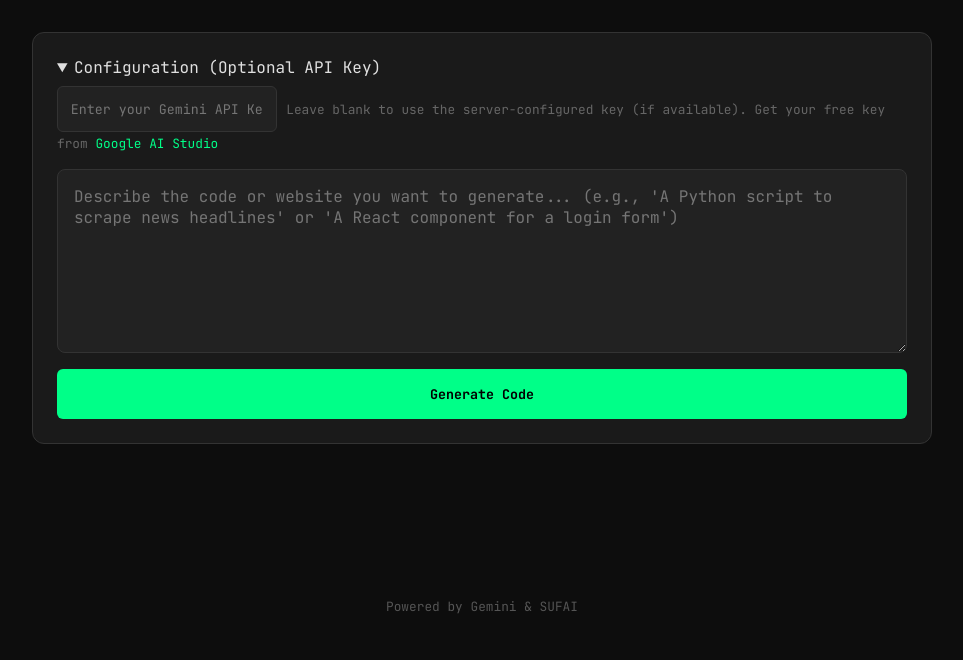
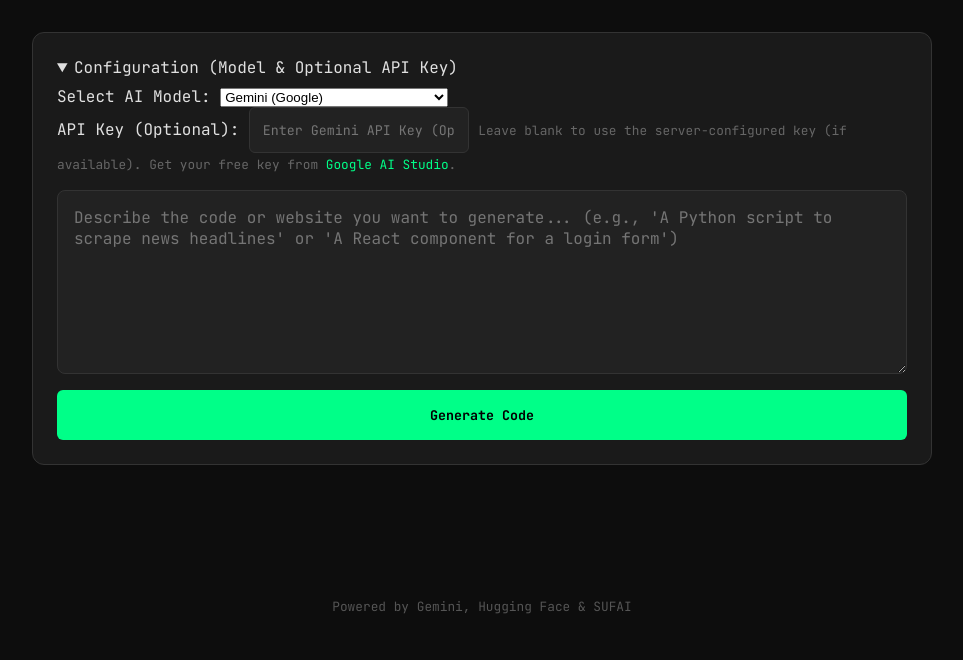
Before and after one commit to sudhanshu-mishr/sufai, a Flask app: page / in a window 1280 px wide, after a click on "Configuration (Model & Optional API Key)". Shown: the part 140-800 px from the top of the page, without its empty margins (158-1121 px from the left). Run offline with Flask 3, Linux system fonts and the light colour scheme.

Commit message:
Add Hugging Face Support to SUFAI
Co-authored-by: sudhanshu-mishr <219380738+sudhanshu-mishr@users.noreply.github.com>

````diff
--- a/app.py
+++ b/app.py
@@ -2,7 +2,9 @@ import os
 import io
 import json
 import zipfile
+import requests
 import google.generativeai as genai
+from huggingface_hub import InferenceClient
 from flask import Flask, render_template, request, send_file, jsonify
 
 app = Flask(__name__)
@@ -11,12 +13,23 @@ app = Flask(__name__)
 def index():
     return render_template('index.html')
 
-def generate_code_from_api(prompt, api_key):
-    # Prioritize user provided key, fallback to env variable
+def clean_json_text(text):
+    text = text.strip()
+    # Robust cleanup for markdown code blocks
+    if text.startswith('```json'):
+        text = text[7:]
+    elif text.startswith('```'):
+        text = text[3:]
+
+    if text.endswith('```'):
+        text = text[:-3]
+    return text.strip()
+
+def generate_code_from_gemini(prompt, api_key):
     effective_api_key = api_key if api_key else os.environ.get('GEMINI_API_KEY')
 
     if not effective_api_key:
-        return {"error": "API Key is missing. Please configure GEMINI_API_KEY on the server or provide one in settings."}
+        return {"error": "Gemini API Key is missing. Please configure GEMINI_API_KEY on the server or provide one in settings."}
 
     genai.configure(api_key=effective_api_key)
     try:
@@ -36,7 +49,6 @@ def generate_code_from_api(prompt, api_key):
         Persona:
         -   You are helpful, precise, and expert-level.
         -   You prefer modern frameworks and robust solutions.
-        -   You do not explain your thought process outside the code comments or README.
 
         Example Output Format:
         {
@@ -49,33 +61,88 @@ def generate_code_from_api(prompt, api_key):
 
         response = model.generate_content(full_prompt)
         text = response.text.strip()
-
-        # Robust cleanup for markdown code blocks
-        if text.startswith('```json'):
-            text = text[7:]
-        elif text.startswith('```'):
-            text = text[3:]
-
-        if text.endswith('```'):
-            text = text[:-3]
+        text = clean_json_text(text)
 
         return json.loads(text)
     except Exception as e:
-        return {"error": str(e)}
+        return {"error": f"Gemini Error: {str(e)}"}
+
+def generate_code_from_huggingface(prompt, api_key):
+    effective_api_key = api_key if api_key else os.environ.get('HUGGINGFACE_API_KEY')
+
+    # Check if we have a key, if not we might still try if the model allows free anonymous access (rare for inference API),
+    # but usually requires a token.
+    if not effective_api_key:
+        return {"error": "Hugging Face Token is missing. Please configure HUGGINGFACE_API_KEY on the server or provide one in settings."}
+
+    try:
+        # Using Meta-Llama-3-8B-Instruct which is often available
+        repo_id = "meta-llama/Meta-Llama-3-8B-Instruct"
+
+        client = InferenceClient(token=effective_api_key)
+
+        system_instruction = """You are SUFAI, an elite AI Coding Agent.
+Your task is to generate code based on the user's request.
+IMPORTANT: You must format your response strictly as a JSON object where keys are filenames and values are the file contents.
+Do NOT include any markdown formatting, explanations, or text outside the JSON object.
+Example: {"main.py": "print('Hello')"}
+"""
+
+        messages = [
+            {"role": "system", "content": system_instruction},
+            {"role": "user", "content": prompt}
+        ]
+
+        # InferenceClient.chat_completion is correct for newer hugginface_hub versions
+        # Ensure we pass the model name if initialized without one, or just rely on default if client init with token only?
+        # InferenceClient(token=...) defaults to a generic endpoint, usually we need to specify model in call or init.
+        # Let's specify it in the call.
+
+        response = client.chat_completion(
+            messages=messages,
+            model=repo_id,
+            max_tokens=2000,
+            temperature=0.2
+        )
+
+        text = response.choices[0].message.content.strip()
+
+        # Attempt to clean up JSON
+        try:
+            cleaned_text = clean_json_text(text)
+            return json.loads(cleaned_text)
+        except json.JSONDecodeError:
+            # Fallback if the model returned extra text despite instructions
+            # Sometimes models return "Here is the JSON:\n{...}"
+            start = text.find('{')
+            end = text.rfind('}') + 1
+            if start != -1 and end != -1:
+                return json.loads(text[start:end])
+            else:
+                raise ValueError("Could not parse JSON from model response")
+
+    except Exception as e:
+        return {"error": f"Hugging Face Error: {str(e)}"}
 
 @app.route('/api/generate', methods=['POST'])
 def generate():
     data = request.get_json()
     prompt = data.get('prompt')
     api_key = data.get('apiKey')
+    model_type = data.get('model', 'gemini') # Default to gemini
 
     if not prompt:
         return jsonify({"error": "Prompt is required"}), 400
 
-    generated_files = generate_code_from_api(prompt, api_key)
+    if model_type == 'huggingface':
+        generated_files = generate_code_from_huggingface(prompt, api_key)
+    else:
+        generated_files = generate_code_from_gemini(prompt, api_key)
 
-    if "error" in generated_files:
-        status_code = 500 if "API Key is missing" not in generated_files["error"] else 401
+    if isinstance(generated_files, dict) and "error" in generated_files:
+        status_code = 500
+        if "API Key is missing" in generated_files["error"] or "Token is missing" in generated_files["error"]:
+            status_code = 401
         return jsonify(generated_files), status_code
 
     return jsonify({"files": generated_files})
@@ -103,6 +170,5 @@ def create_zip():
     )
 
 if __name__ == '__main__':
-    # Use PORT from environment for Render compatibility, default to 5000
     port = int(os.environ.get("PORT", 5000))
     app.run(host='0.0.0.0', port=port, debug=False)
--- a/render.yaml
+++ b/render.yaml
@@ -9,3 +9,5 @@ services:
         value: 3.12.12
       - key: GEMINI_API_KEY
         sync: false
+      - key: HUGGINGFACE_API_KEY
+        sync: false
--- a/requirements.txt
+++ b/requirements.txt
@@ -1,3 +1,4 @@
 flask
 google-generativeai
 gunicorn
+huggingface_hub
--- a/static/js/script.js
+++ b/static/js/script.js
@@ -2,6 +2,9 @@ document.addEventListener('DOMContentLoaded', () => {
     const generateBtn = document.getElementById('generate-btn');
     const promptInput = document.getElementById('prompt');
     const apiKeyInput = document.getElementById('api-key');
+    const modelSelect = document.getElementById('model-select');
+    const apiKeyHelp = document.getElementById('api-key-help');
+    const apiKeyLink = document.getElementById('api-key-link');
     const resultSection = document.getElementById('result-section');
     const codePreview = document.getElementById('code-preview');
     const downloadBtn = document.getElementById('download-btn');
@@ -10,16 +13,29 @@ document.addEventListener('DOMContentLoaded', () => {
 
     let currentFiles = null;
 
+    // Handle Model Selection Changes
+    modelSelect.addEventListener('change', () => {
+        const selectedModel = modelSelect.value;
+        if (selectedModel === 'huggingface') {
+            apiKeyInput.placeholder = 'Enter Hugging Face Access Token (Optional)';
+            apiKeyHelp.innerHTML = 'Leave blank to use the server-configured token (if available). Get your free token from <a href="https://huggingface.co/settings/tokens" target="_blank" id="api-key-link">Hugging Face Settings</a>.';
+        } else {
+            apiKeyInput.placeholder = 'Enter Gemini API Key (Optional)';
+            apiKeyHelp.innerHTML = 'Leave blank to use the server-configured key (if available). Get your free key from <a href="https://aistudio.google.com/app/apikey" target="_blank" id="api-key-link">Google AI Studio</a>.';
+        }
+        // Re-bind link since innerHTML replacement destroyed the old element reference if we used it directly,
+        // but here we just replaced the innerHTML so the ID inside it is new.
+    });
+
     generateBtn.addEventListener('click', async () => {
         const prompt = promptInput.value.trim();
         const apiKey = apiKeyInput.value.trim();
+        const model = modelSelect.value;
 
         if (!prompt) {
             alert('Please describe what you want to generate.');
             return;
         }
-
-        // Removed client-side check for API Key. Backend handles it.
 
         generateBtn.disabled = true;
         btnText.textContent = 'Generating...';
@@ -35,7 +51,7 @@ document.addEventListener('DOMContentLoaded', () => {
                 headers: {
                     'Content-Type': 'application/json'
                 },
-                body: JSON.stringify({ prompt, apiKey }) // Send apiKey even if empty
+                body: JSON.stringify({ prompt, apiKey, model })
             });
 
             if (!response.ok) {
--- a/templates/index.html
+++ b/templates/index.html
@@ -16,12 +16,23 @@
 
         <main>
             <div class="input-section">
-                <!-- API Key Section - Optional / Configurable -->
+                <!-- Configuration Section -->
                 <details class="api-key-container">
-                    <summary>Configuration (Optional API Key)</summary>
-                    <div class="api-key-input-wrapper">
-                        <input type="password" id="api-key" placeholder="Enter your Gemini API Key (Optional)" />
-                        <small>Leave blank to use the server-configured key (if available). Get your free key from <a href="https://aistudio.google.com/app/apikey" target="_blank">Google AI Studio</a></small>
+                    <summary>Configuration (Model & Optional API Key)</summary>
+                    <div class="config-wrapper">
+                        <div class="model-select-wrapper">
+                            <label for="model-select">Select AI Model:</label>
+                            <select id="model-select">
+                                <option value="gemini">Gemini (Google)</option>
+                                <option value="huggingface">Open Source GPT (Hugging Face)</option>
+                            </select>
+                        </div>
+
+                        <div class="api-key-input-wrapper">
+                            <label for="api-key">API Key (Optional):</label>
+                            <input type="password" id="api-key" placeholder="Enter Gemini API Key (Optional)" />
+                            <small id="api-key-help">Leave blank to use the server-configured key (if available). Get your free key from <a href="https://aistudio.google.com/app/apikey" target="_blank" id="api-key-link">Google AI Studio</a>.</small>
+                        </div>
                     </div>
                 </details>
 
@@ -46,7 +57,7 @@
         </main>
 
         <footer>
-            <p>Powered by Gemini & SUFAI</p>
+            <p>Powered by Gemini, Hugging Face & SUFAI</p>
         </footer>
     </div>
     <script src="{{ url_for('static', filename='js/script.js') }}"></script>
````
Also changed, not shown: README.md.
